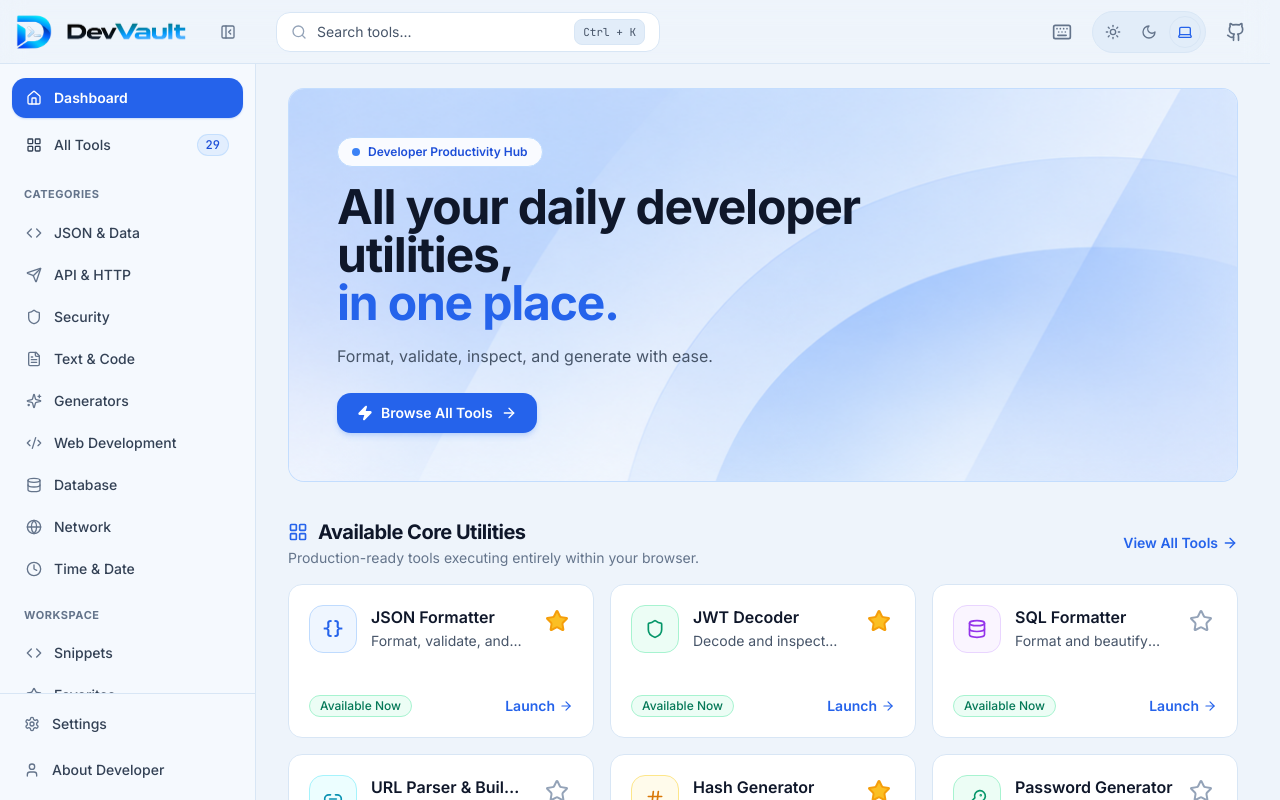
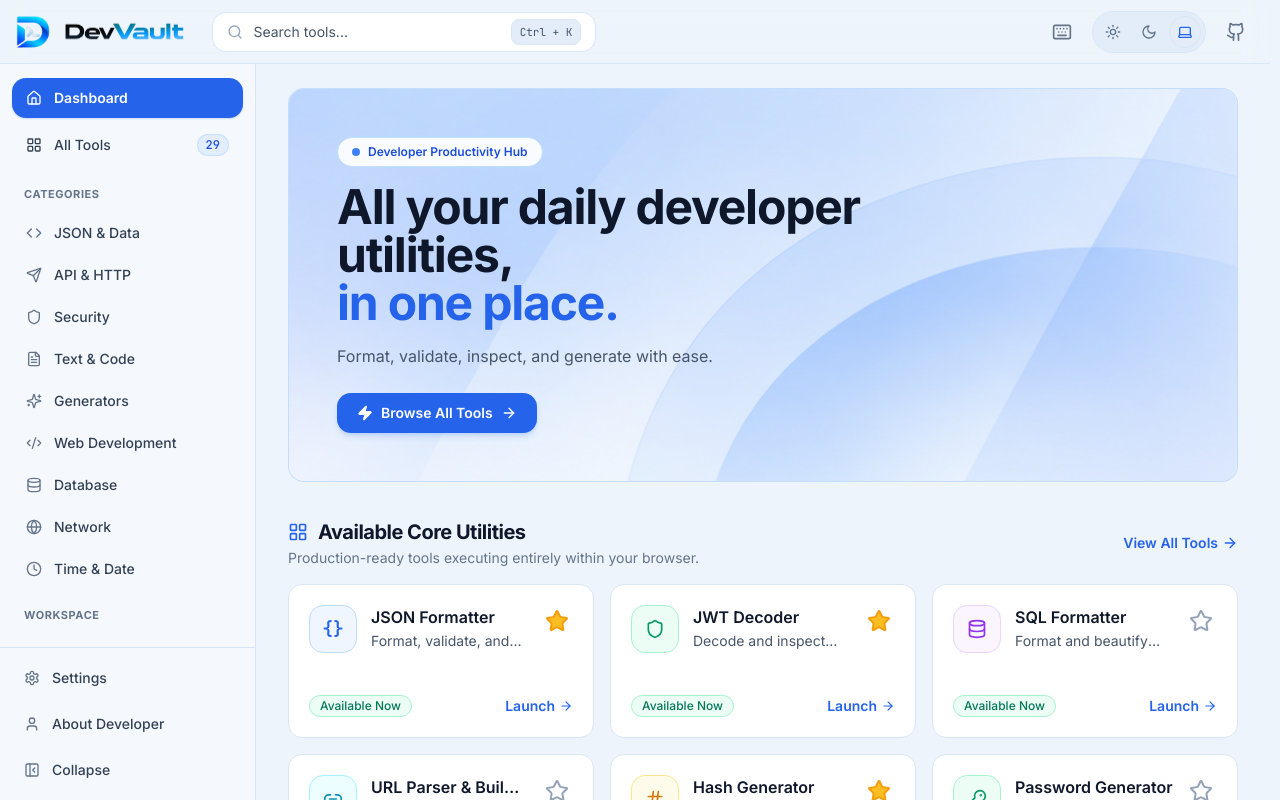
Before and after one commit to Akitha-Chanupama/DevVault, a React (Vite) app: page / in a window 1280 px wide. Shown: the top 800 px of the page. Built offline with nearby package versions, Linux system fonts and the light colour scheme.

Commit message:
feat(layout): resize main logo to 34px and relocate sidebar collapse toggle to sidebar bottom

```diff
--- a/src/components/layout/Header.tsx
+++ b/src/components/layout/Header.tsx
@@ -13,7 +13,6 @@ import {
 import { Button } from '@/components/ui/button';
 import { useThemeStore } from '@/stores/themeStore';
 import { useWorkspaceStore } from '@/stores/workspaceStore';
-import { cn } from '@/lib/utils';
 
 interface HeaderProps {
   onOpenShortcuts?: () => void;
@@ -29,19 +28,14 @@ export const Header: React.FC<HeaderProps> = ({ onOpenShortcuts }) => {
   return (
     <header className="sticky top-0 z-30 flex h-16 w-full items-center justify-between border-b border-border bg-sidebar/95 dark:bg-background/95 px-4 backdrop-blur-md transition-colors shrink-0">
       <div className="flex items-center min-w-0">
-        {/* Brand Container: Exactly matches the sidebar width (240px + 16px header padding = 256px) */}
-        <div
-          className={cn(
-            'flex items-center justify-between shrink-0 transition-all duration-200',
-            sidebarOpen ? 'w-[236px] pr-2' : 'w-auto gap-3 mr-4'
-          )}
-        >
+        {/* Brand Container */}
+        <div className="flex items-center gap-2 sm:gap-3 shrink-0 mr-3 sm:mr-6">
           {/* Brand Logo & Project Title - Permanently visible at top */}
           <NavLink to="/" className="flex items-center gap-2.5 shrink-0 group">
             <img
               src="/images/logo_transparent.png"
               alt="DevVault Logo"
-              className="h-9 w-9 object-contain shrink-0 group-hover:scale-105 transition-transform"
+              className="h-[34px] w-[34px] object-contain shrink-0 group-hover:scale-105 transition-transform"
             />
             <img
               src="/images/title.png"
@@ -50,13 +44,13 @@ export const Header: React.FC<HeaderProps> = ({ onOpenShortcuts }) => {
             />
           </NavLink>
 
-          {/* Sidebar Collapse Toggle Button - Aligned to the right edge of sidebar column where it was previously */}
+          {/* Mobile-only menu toggle button - Only visible on small screens (<lg) */}
           <Button
             variant="ghost"
             size="icon"
             onClick={toggleSidebar}
-            className="h-8 w-8 rounded-lg text-slate-500 hover:text-blue-800 dark:text-muted-foreground dark:hover:text-foreground hover:bg-blue-100/60 dark:hover:bg-slate-800/60 transition-colors shrink-0"
-            title={sidebarOpen ? 'Collapse navigation items' : 'Expand navigation items'}
+            className="lg:hidden h-8 w-8 rounded-lg text-slate-500 hover:text-blue-800 dark:text-muted-foreground dark:hover:text-foreground hover:bg-blue-100/60 dark:hover:bg-slate-800/60 transition-colors shrink-0"
+            title={sidebarOpen ? 'Close menu' : 'Open menu'}
             aria-label="Toggle navigation menu"
           >
             {sidebarOpen ? (
@@ -67,8 +61,8 @@ export const Header: React.FC<HeaderProps> = ({ onOpenShortcuts }) => {
           </Button>
         </div>
 
-        {/* Global tool search input - Positioned to the right of sidebar column in main content area */}
-        <div className="flex items-center pl-4 sm:pl-6 min-w-0">
+        {/* Global tool search input */}
+        <div className="flex items-center min-w-0">
           <button
             onClick={() => setCommandPaletteOpen(true)}
             className="flex h-10 w-44 sm:w-64 md:w-80 lg:w-96 items-center justify-between rounded-xl border border-border bg-surface hover:bg-white dark:bg-surface dark:hover:bg-slate-800/60 px-3.5 text-sm text-slate-600 dark:text-muted-foreground hover:border-blue-400 dark:hover:border-blue-500/40 hover:shadow-xs transition-all shadow-2xs group"
--- a/src/components/layout/Sidebar.tsx
+++ b/src/components/layout/Sidebar.tsx
@@ -17,6 +17,8 @@ import {
   Layers,
   Settings,
   User,
+  PanelLeftClose,
+  PanelLeft,
 } from 'lucide-react';
 import { TOOL_REGISTRY } from '@/tools/registry';
 import { useWorkspaceStore } from '@/stores/workspaceStore';
@@ -318,6 +320,29 @@ export const Sidebar: React.FC = () => {
               </>
             )}
           </NavLink>
+
+          {/* Sidebar Collapse / Expand Toggle */}
+          <button
+            type="button"
+            onClick={toggleSidebar}
+            className={cn(
+              'group flex items-center rounded-xl text-sm font-medium transition-all w-full cursor-pointer',
+              sidebarOpen
+                ? 'gap-3 px-3.5 py-2.5 justify-start text-slate-700 dark:text-slate-300 hover:text-blue-800 dark:hover:text-white hover:bg-blue-100/60 dark:hover:bg-slate-800/60'
+                : 'w-10 h-10 mx-auto justify-center p-0 text-slate-700 dark:text-slate-300 hover:text-blue-800 dark:hover:text-white hover:bg-blue-100/60 dark:hover:bg-slate-800/60'
+            )}
+            title={sidebarOpen ? 'Collapse sidebar' : 'Expand sidebar'}
+            aria-label={sidebarOpen ? 'Collapse sidebar' : 'Expand sidebar'}
+          >
+            {sidebarOpen ? (
+              <>
+                <PanelLeftClose className="w-4 h-4 shrink-0 text-slate-500 group-hover:text-blue-600 dark:text-muted-foreground dark:group-hover:text-blue-400 transition-colors" />
+                <span>Collapse</span>
+              </>
+            ) : (
+              <PanelLeft className="w-4 h-4 shrink-0 text-slate-500 group-hover:text-blue-600 dark:text-muted-foreground dark:group-hover:text-blue-400 transition-colors" />
+            )}
+          </button>
         </div>
       </aside>
     </>
```
